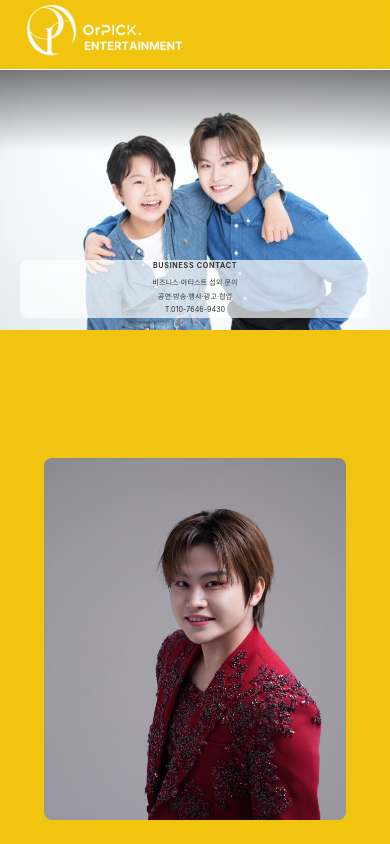
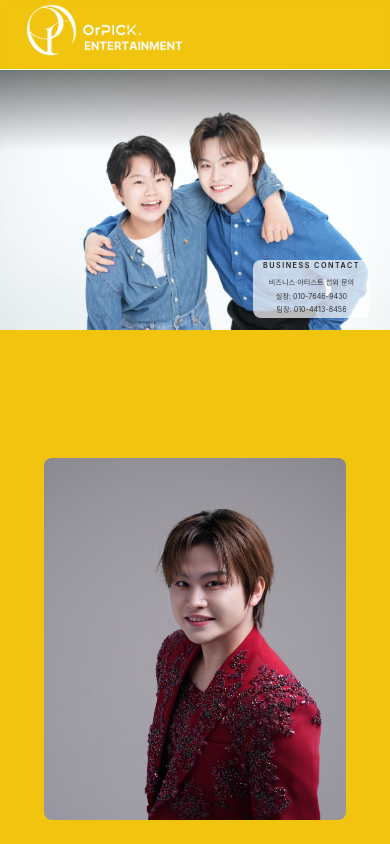
Before and after one commit to cieabora/draft1, a React (Create React App) app: page / in a window 390 px wide. Shown: the top 844 px of the page. Built offline with nearby package versions, Linux system fonts and the light colour scheme.

Commit message:
진짜진짜찐찐찐막

```diff
--- a/src/App.css
+++ b/src/App.css
@@ -193,14 +193,14 @@ a {
   .hero-contact {
     bottom: 20px;
     right: 20px;
-    left: 20px;
     text-align: center;
     width: auto;
   }
 
   .hero-contact .contact-title {
     font-size: 0.45rem;
-    letter-spacing: 0.7px;
+    margin-left: 10px;
+    margin-right: 10px;
   }
 
   .hero-contact p {
--- a/src/App.js
+++ b/src/App.js
@@ -54,8 +54,8 @@ export default function App(){
         <div className="hero-contact">
           <span className="contact-title">BUSINESS CONTACT</span>
           <p>비즈니스·아티스트 섭외 문의</p>
-          <p>공연·방송·행사·광고·협업</p>
-          <p>T.010-7646-9430</p>
+          <p>실장: 010-7646-9430</p>
+          <p>팀장: 010-4413-8456</p>
         </div>
       </section>
 
```
